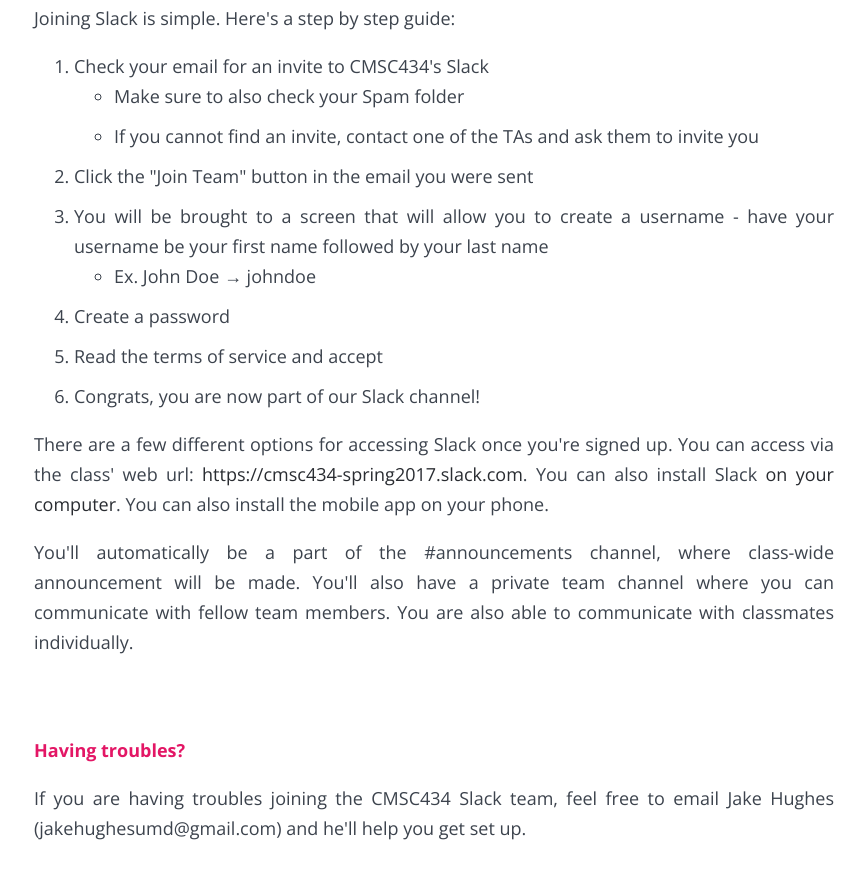
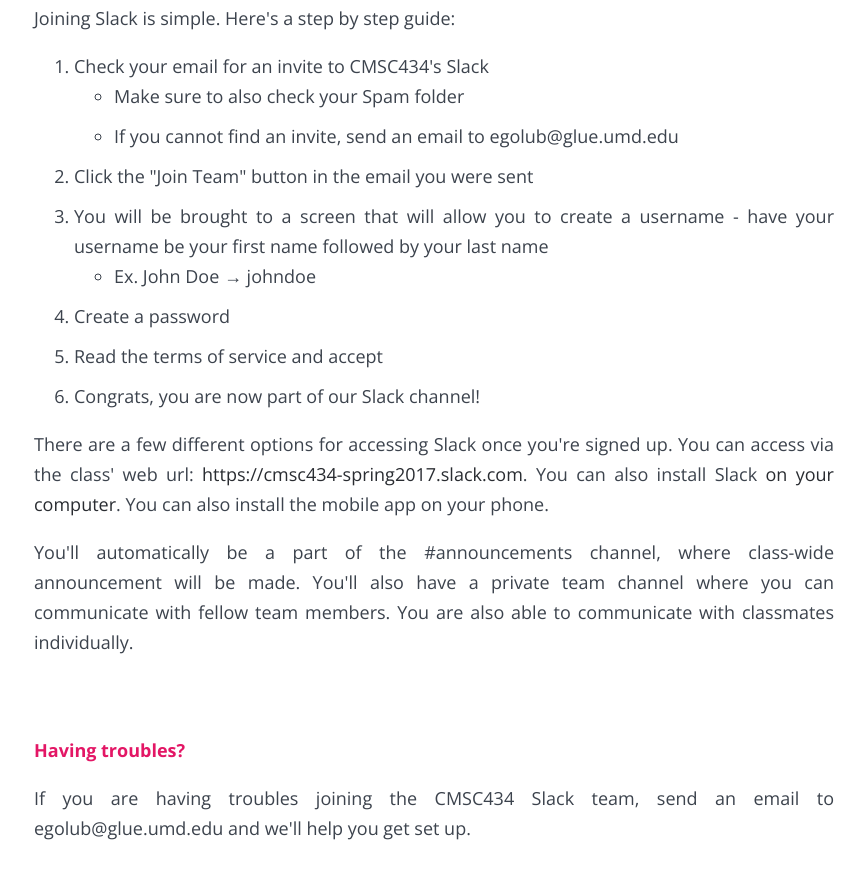
Before and after one commit to slackguide/slackguide.github.io, a plain HTML site: page index.html in a window 1280 px wide. Shown: the part 719-1598 px from the top of the page, without its empty margins (206-1071 px from the left). Drawn offline with nearby package versions, Linux system fonts and the light colour scheme.

Commit message:
Minor wording changes

```diff
--- a/index.html
+++ b/index.html
@@ -90,7 +90,7 @@
     <strong class="green">Join CMSC434's Slack Team</strong>
     <p>Joining Slack is simple. Here's a step by step guide:</p>
     <ol>
-        <li>Check your email for an invite to CMSC434's Slack<ul><li>Make sure to also check your Spam folder</li><li>If you cannot find an invite, contact one of the TAs and ask them to invite you</li></ul></li>
+        <li>Check your email for an invite to CMSC434's Slack<ul><li>Make sure to also check your Spam folder</li><li>If you cannot find an invite, send an email to egolub@glue.umd.edu</li></ul></li>
         <li>Click the "Join Team" button in the email you were sent</li>
         <li>You will be brought to a screen that will allow you to create a username - have your username be your first name followed by your last name<ul><li>Ex. John Doe → johndoe</li></ul></li>
         <li>Create a password</li>
@@ -103,5 +103,5 @@
     <p>You'll automatically be a part of the #announcements channel, where class-wide announcement will be made. You'll also have a private team channel where you can communicate with fellow team members. You are also able to communicate with classmates individually.</p>
     <br /><br />
     <strong class="red">Having troubles?</strong>
-    <p>If you are having troubles joining the CMSC434 Slack team, feel free to email Jake Hughes (jakehughesumd@gmail.com) and he'll help you get set up.</p><br /><br />
+    <p>If you are having troubles joining the CMSC434 Slack team, send an email to egolub@glue.umd.edu and we'll help you get set up.</p><br /><br />
 </div>
```
